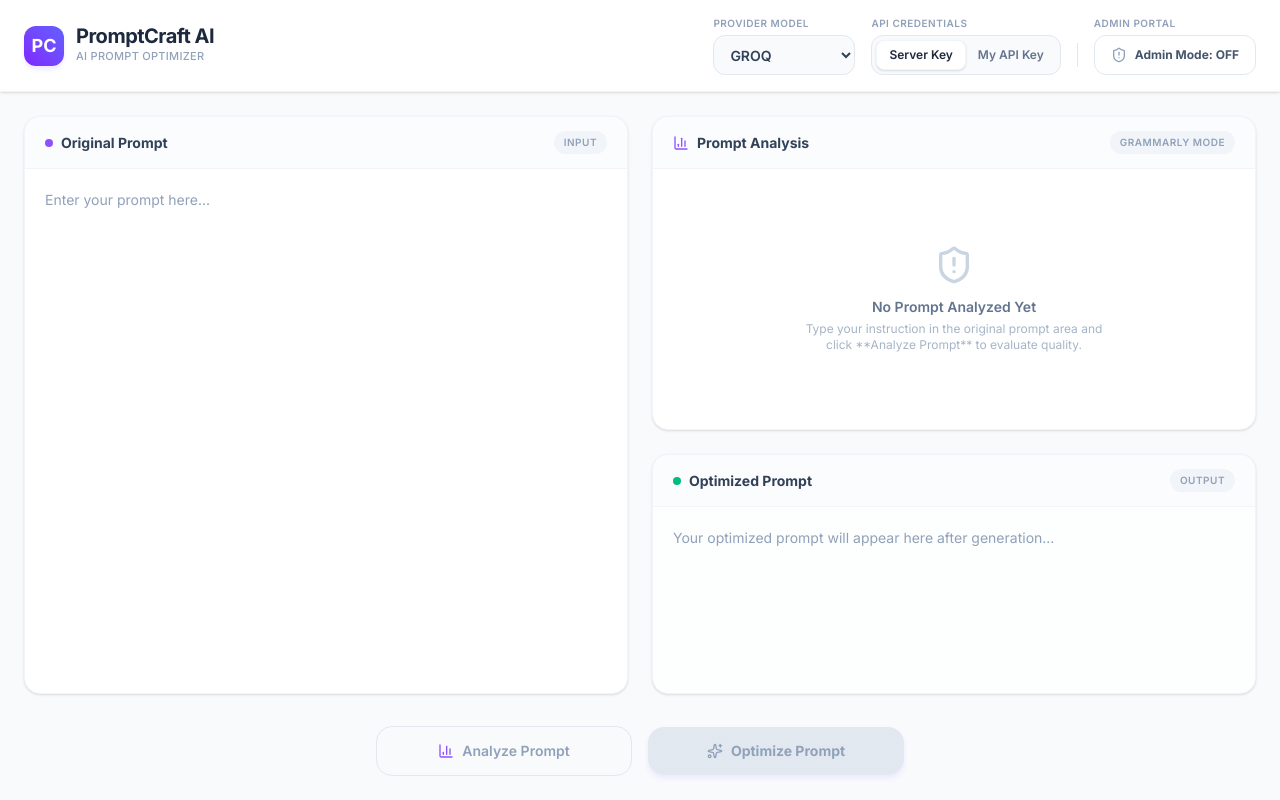
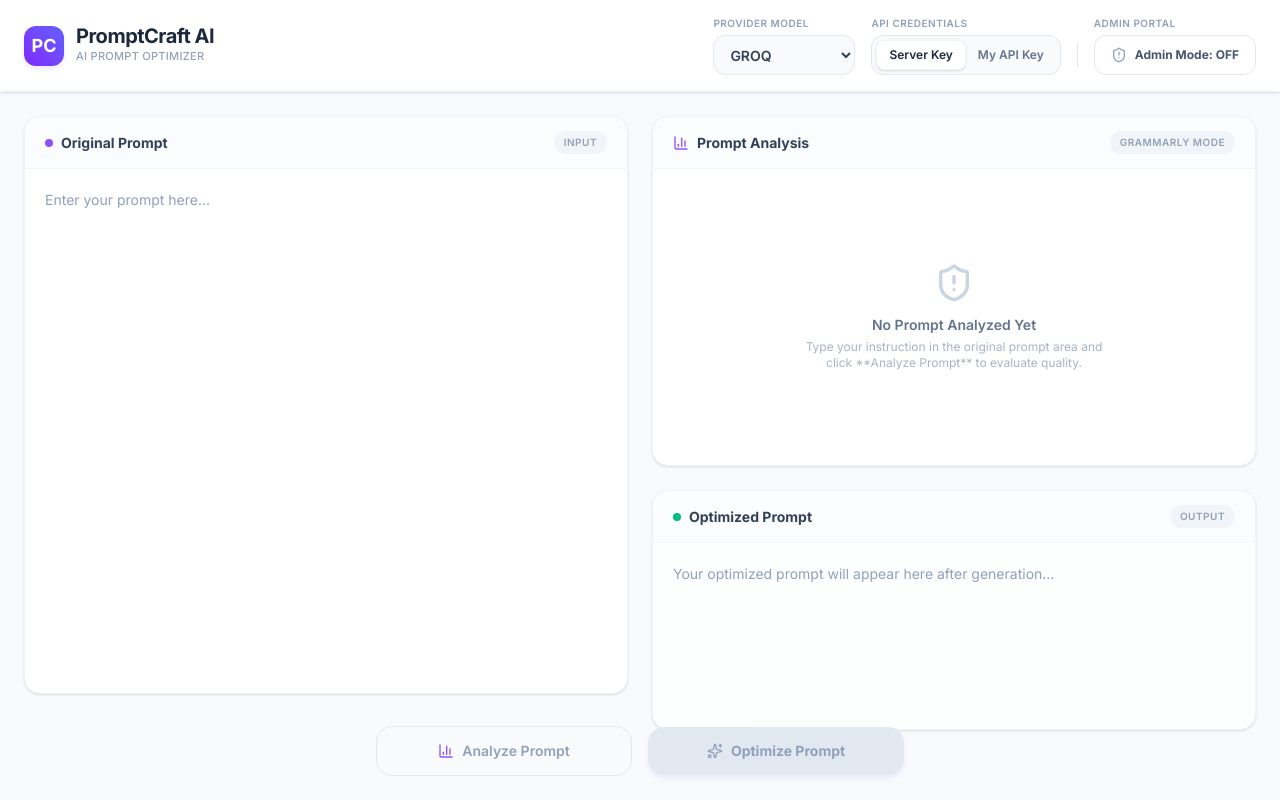
Before and after one commit to dipk6545/AI-Prompt-Generator, a React (Vite) app in the folder frontend/: page / in a window 1280 px wide. Built offline with nearby package versions, Linux system fonts and the light colour scheme.

Commit message:
Fix UI squish bug by adding overflow-y-auto and min-heights to Analysis panel container

```diff
--- a/frontend/src/components/PromptPanels.tsx
+++ b/frontend/src/components/PromptPanels.tsx
@@ -56,7 +56,7 @@ export const PromptPanels: React.FC<PromptPanelsProps> = ({
   onAnalyze,
 }) => {
   return (
-    <div className="flex-1 flex flex-col p-6 gap-6 overflow-hidden min-h-0">
+    <div className="flex-1 flex flex-col p-6 gap-6 overflow-y-auto min-h-0">
       {/* Error Banner */}
       {errorMsg && (
         <div className="flex items-start gap-3 p-4 bg-rose-50 border border-rose-100 rounded-2xl text-rose-800 text-sm animate-shake">
@@ -95,7 +95,7 @@ export const PromptPanels: React.FC<PromptPanelsProps> = ({
         <div className="flex flex-col gap-6 min-h-0">
 
           {/* Top Panel - Analysis Section */}
-          <div className="flex-1 bg-white rounded-2xl border border-slate-100 shadow-sm overflow-hidden flex flex-col min-h-0">
+          <div className="flex-1 bg-white rounded-2xl border border-slate-100 shadow-sm overflow-hidden flex flex-col min-h-[350px]">
             <div className="px-5 py-3.5 border-b border-slate-100 bg-slate-50/50 flex items-center justify-between shrink-0">
               <div className="flex items-center space-x-2">
                 <BarChart3 className="w-4 h-4 text-violet-500" />
```
Also changed, not shown: 1 other file (tests, documents, lock files or other folders).
